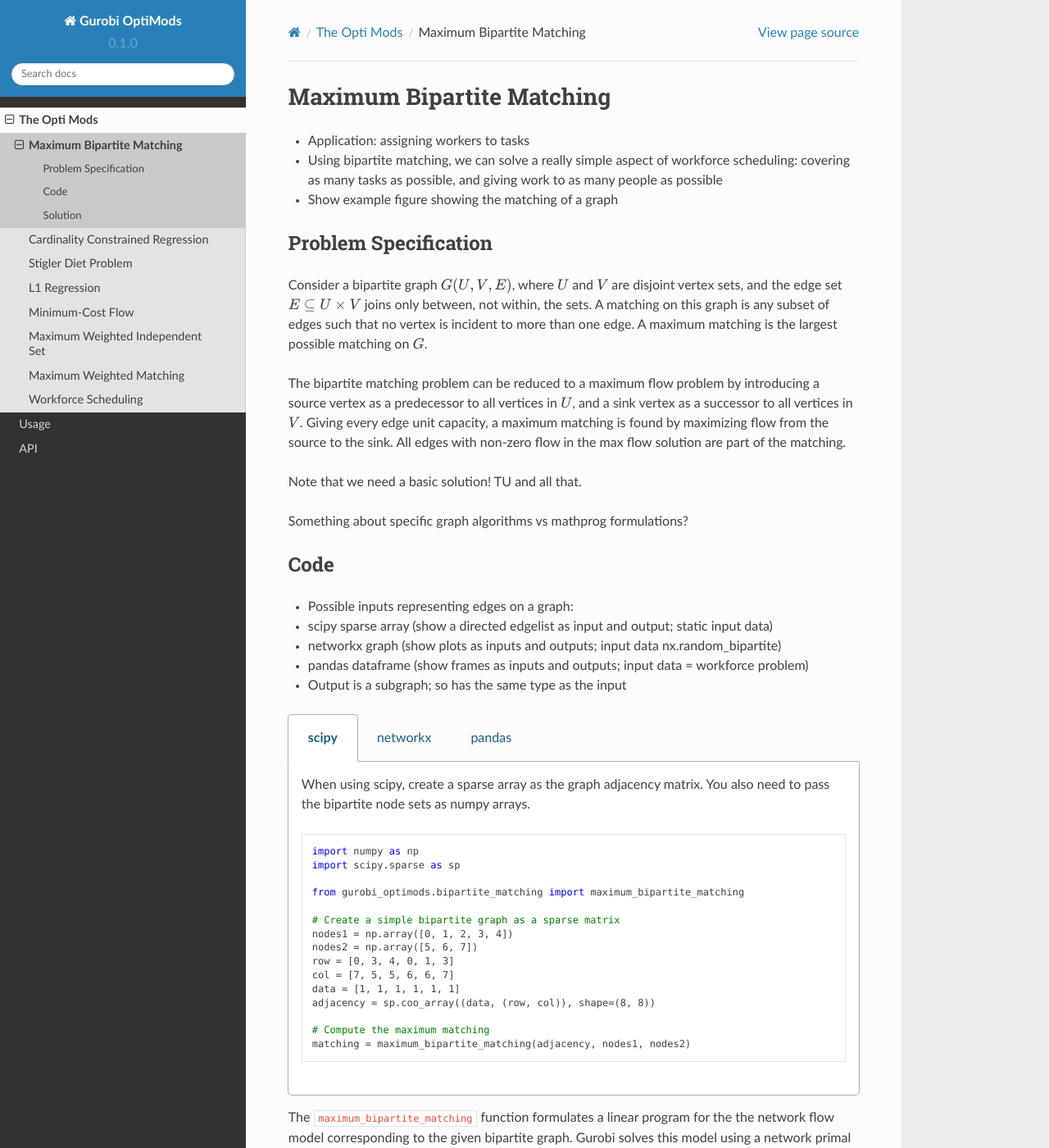
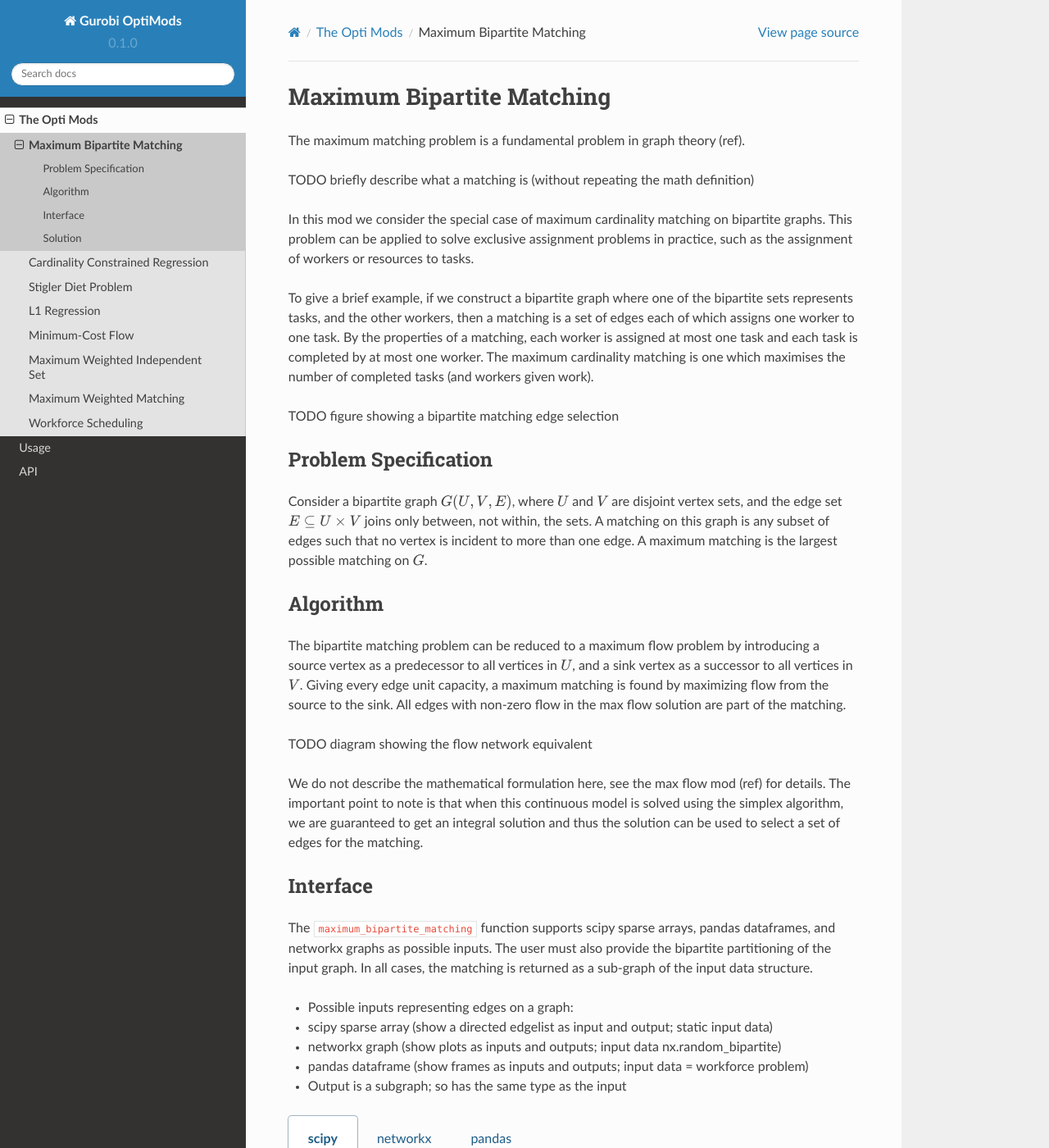
Before and after one commit to Gurobi/gurobi-optimods, a Sphinx documentation site: the page built from docs/source/mods/bipartite-matching.rst, in a window 1280 px wide and 1400 px high. Shown: the whole window at 82% size. Built offline with Sphinx 7.4.7 and the Read the Docs theme 2.0.0, drawn with Linux system fonts in a browser that asks for light colours; some of the changed text lies outside the part shown.

Commit message:
Almost done with bipartite matching docs

```diff
--- a/docs/source/mods/bipartite-matching.rst
+++ b/docs/source/mods/bipartite-matching.rst
@@ -1,11 +1,22 @@
 Maximum Bipartite Matching
 ==========================
 
-- Application: assigning workers to tasks
-- Using bipartite matching, we can solve a really simple aspect of workforce
-  scheduling: covering as many tasks as possible, and giving work to as many
-  people as possible
-- Show example figure showing the matching of a graph
+The maximum matching problem is a fundamental problem in graph theory (ref).
+
+TODO briefly describe what a matching is (without repeating the math definition)
+
+In this mod we consider the special case of maximum cardinality matching on
+bipartite graphs. This problem can be applied to solve exclusive assignment
+problems in practice, such as the assignment of workers or resources to tasks.
+
+To give a brief example, if we construct a bipartite graph where one of the
+bipartite sets represents tasks, and the other workers, then a matching is a
+set of edges each of which assigns one worker to one task. By the properties
+of a matching, each worker is assigned at most one task and each task is
+completed by at most one worker. The maximum cardinality matching is one which
+maximises the number of completed tasks (and workers given work).
+
+TODO figure showing a bipartite matching edge selection
 
 Problem Specification
 ---------------------
@@ -16,6 +27,9 @@ joins only between, not within, the sets. A matching on this graph is any
 subset of edges such that no vertex is incident to more than one edge. A
 maximum matching is the largest possible matching on :math:`G`.
 
+Algorithm
+---------
+
 The bipartite matching problem can be reduced to a maximum flow problem by
 introducing a source vertex as a predecessor to all vertices in :math:`U`,
 and a sink vertex as a successor to all vertices in :math:`V`. Giving every
@@ -23,12 +37,20 @@ edge unit capacity, a maximum matching is found by maximizing flow from the
 source to the sink. All edges with non-zero flow in the max flow solution
 are part of the matching.
 
-Note that we need a basic solution! TU and all that.
+TODO diagram showing the flow network equivalent
 
-Something about specific graph algorithms vs mathprog formulations?
+We do not describe the mathematical formulation here, see the max flow mod (ref)
+for details. The important point to note is that when this continuous model is
+solved using the simplex algorithm, we are guaranteed to get an integral solution
+and thus the solution can be used to select a set of edges for the matching.
 
-Code
-----
+Interface
+---------
+
+The ``maximum_bipartite_matching`` function supports scipy sparse arrays, pandas
+dataframes, and networkx graphs as possible inputs. The user must also provide
+the bipartite partitioning of the input graph. In all cases, the matching is
+returned as a sub-graph of the input data structure.
 
 - Possible inputs representing edges on a graph:
 - scipy sparse array (show a directed edgelist as input and output; static input data)
@@ -40,8 +62,10 @@ Code
 
     .. group-tab:: scipy
 
-        When using scipy, create a sparse array as the graph adjacency matrix.
-        You also need to pass the bipartite node sets as numpy arrays.
+        When given a scipy sparse array representing the adjacency matrix of
+        the graph, the user must also provide the two disjoint node sets as
+        numpy arrays. The mod will return the adjacency matrix of the matching
+        as a scipy sparse array.
 
         .. testcode:: bipartite_matching_sp
 
@@ -69,7 +93,9 @@ Code
 
     .. group-tab:: networkx
 
-        To find a maximum bipartite matching on a networkx graph ...
+        When given a networkx graph as input, the user must also provide the
+        two disjoint node sets as numpy arrays. The mod will return the matching
+        as a networkx graph (a subgraph of the input).
 
         .. testcode:: bipartite_matching_nx
 
@@ -93,7 +119,12 @@ Code
 
     .. group-tab:: pandas
 
-        To use pandas, pass a dataframe with two columns specifying the edges
+        The mod accepts pandas dataframes as input, where two columns in the
+        dataframe describe the source and target vertices of an edge. The user
+        must also provide the target column names as inputs. The matching will
+        be returned as a selection of rows in the original dataframe, including
+        all additional columns present in the original dataframe, but only those
+        rows corresponding to the matching.
 
         .. testcode:: bipartite_matching_pd
 
```
